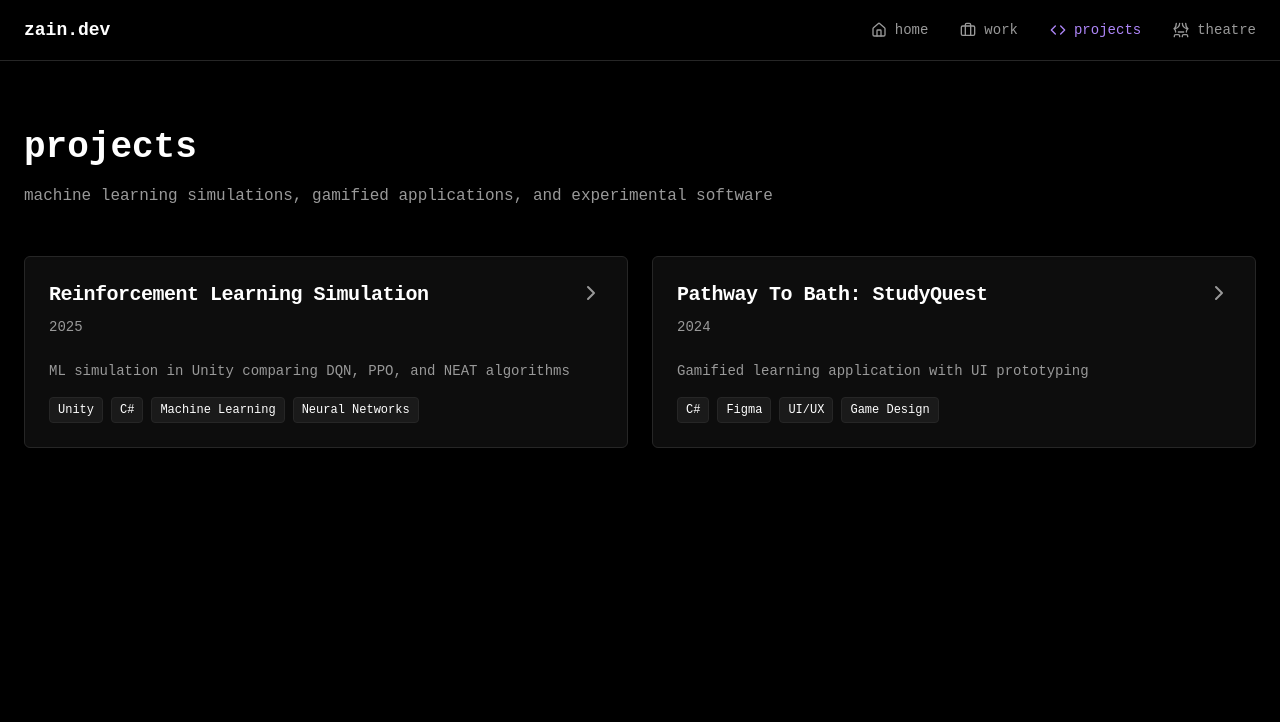
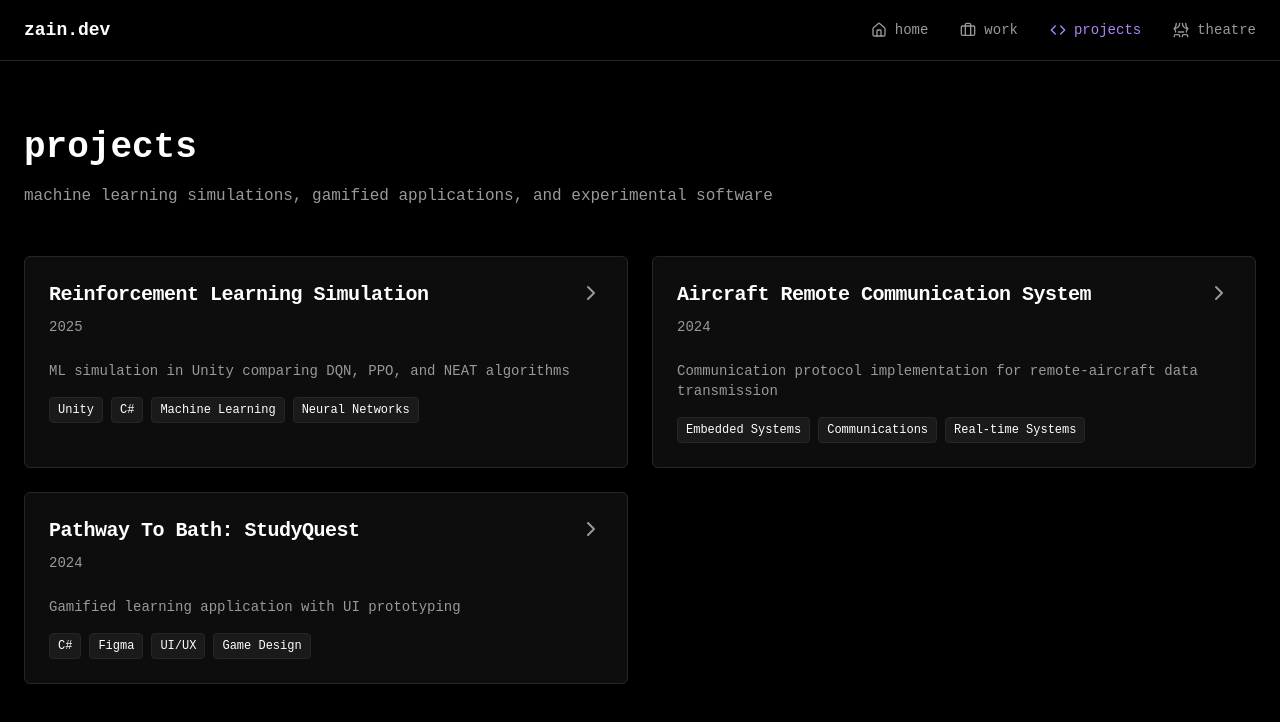
Before and after one commit to iamzainrizwan/zain-codes-the-stage, a React (Vite) app: page /projects in a window 1280 px wide. Shown: the top 722 px of the page. Built offline with nearby package versions, Linux system fonts and the light colour scheme; the HTML template or start-up script is replaced by a standard one.

Commit message:
Add new project to portfolio

```diff
--- a/src/pages/Projects.tsx
+++ b/src/pages/Projects.tsx
@@ -15,6 +15,13 @@ const Projects = () => {
       tags: ["Unity", "C#", "Machine Learning", "Neural Networks"],
       grade: "A",
       github: "https://github.com/iamzainrizwan/LearningAlgorithmsUnity"
+    },
+    {
+      id: "aircraft-comms",
+      title: "Aircraft Remote Communication System",
+      date: "2024",
+      description: "Communication protocol implementation for remote-aircraft data transmission",
+      tags: ["Embedded Systems", "Communications", "Real-time Systems"],
     },
     {
       id: "studyquest",
@@ -96,6 +103,38 @@ const Projects = () => {
       </ContentModal>
 
       <ContentModal
+        open={selectedProject === "aircraft-comms"}
+        onOpenChange={(open) => !open && setSelectedProject(null)}
+        title="Aircraft Remote Communication System"
+        date="2024"
+      >
+        <h3 className="text-lg font-semibold mb-2">Project Overview</h3>
+        <p>Developed a communication system to facilitate reliable data transmission between a remote control unit and an aircraft, enabling real-time command and telemetry exchange.</p>
+
+        <h3 className="text-lg font-semibold mt-4 mb-2">Technical Implementation</h3>
+        <ul>
+          <li><strong>Communication Protocol:</strong> Designed and implemented custom protocol for bidirectional data exchange</li>
+          <li><strong>Real-time Systems:</strong> Ensured low-latency command transmission and telemetry feedback</li>
+          <li><strong>Error Handling:</strong> Built robust error detection and correction mechanisms for reliable communication</li>
+          <li><strong>Data Encoding:</strong> Implemented efficient data serialization for minimal bandwidth usage</li>
+        </ul>
+
+        <h3 className="text-lg font-semibold mt-4 mb-2">Key Features</h3>
+        <ul>
+          <li>Bidirectional communication between remote and aircraft systems</li>
+          <li>Real-time telemetry data transmission (altitude, speed, battery, GPS)</li>
+          <li>Command execution with acknowledgment and retry mechanisms</li>
+          <li>Signal quality monitoring and adaptive transmission rates</li>
+        </ul>
+
+        <h3 className="text-lg font-semibold mt-4 mb-2">Challenges & Solutions</h3>
+        <p>Addressed challenges including signal interference, packet loss, and latency constraints. Implemented automatic reconnection logic and redundant communication channels to ensure system reliability even in adverse conditions.</p>
+
+        <h3 className="text-lg font-semibold mt-4 mb-2">Technologies Used</h3>
+        <p>Embedded Systems Programming, Wireless Communication Protocols, Real-time Operating Systems, Data Serialization</p>
+      </ContentModal>
+
+      <ContentModal
         open={selectedProject === "studyquest"}
         onOpenChange={(open) => !open && setSelectedProject(null)}
         title="Pathway To Bath: StudyQuest"
```
